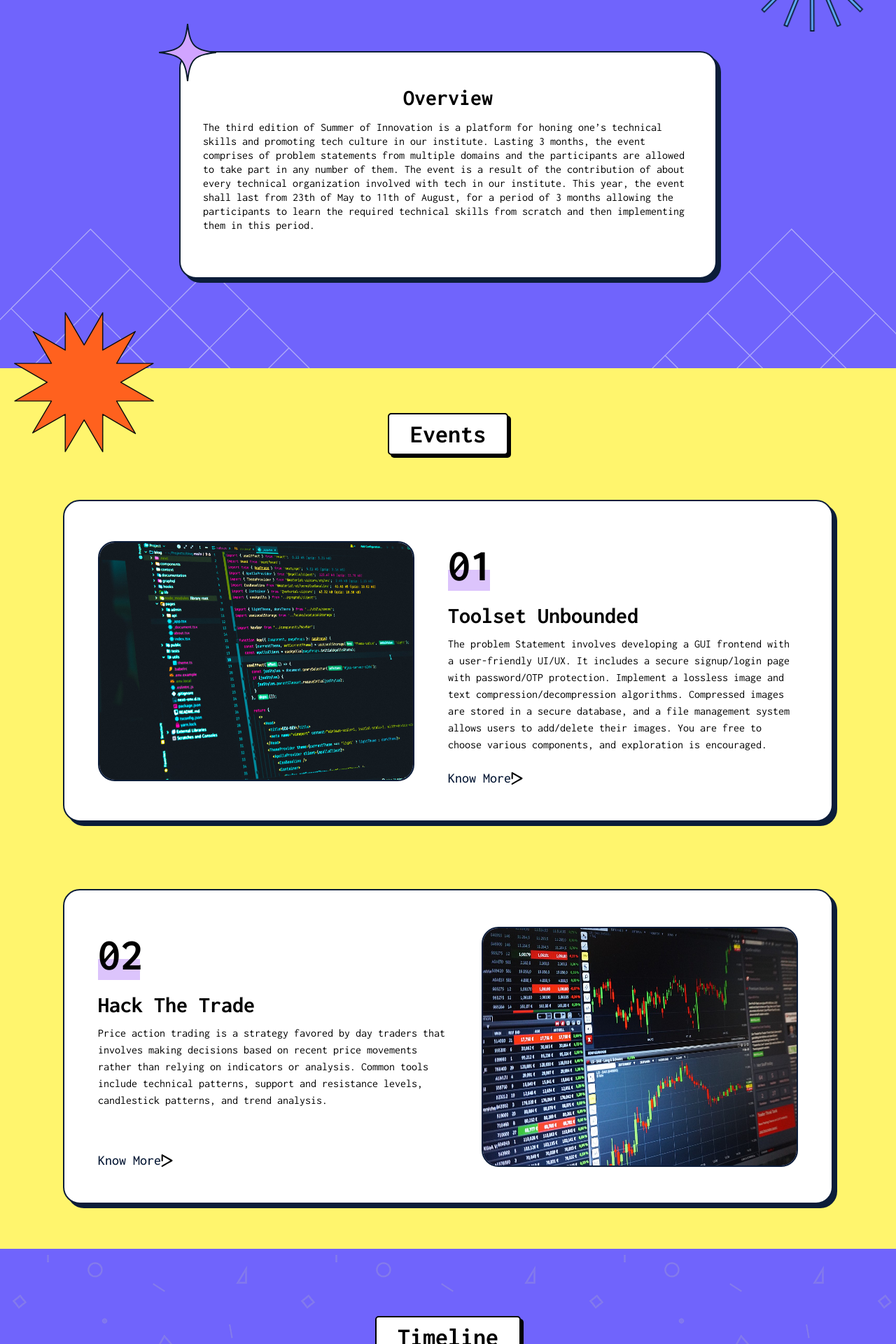
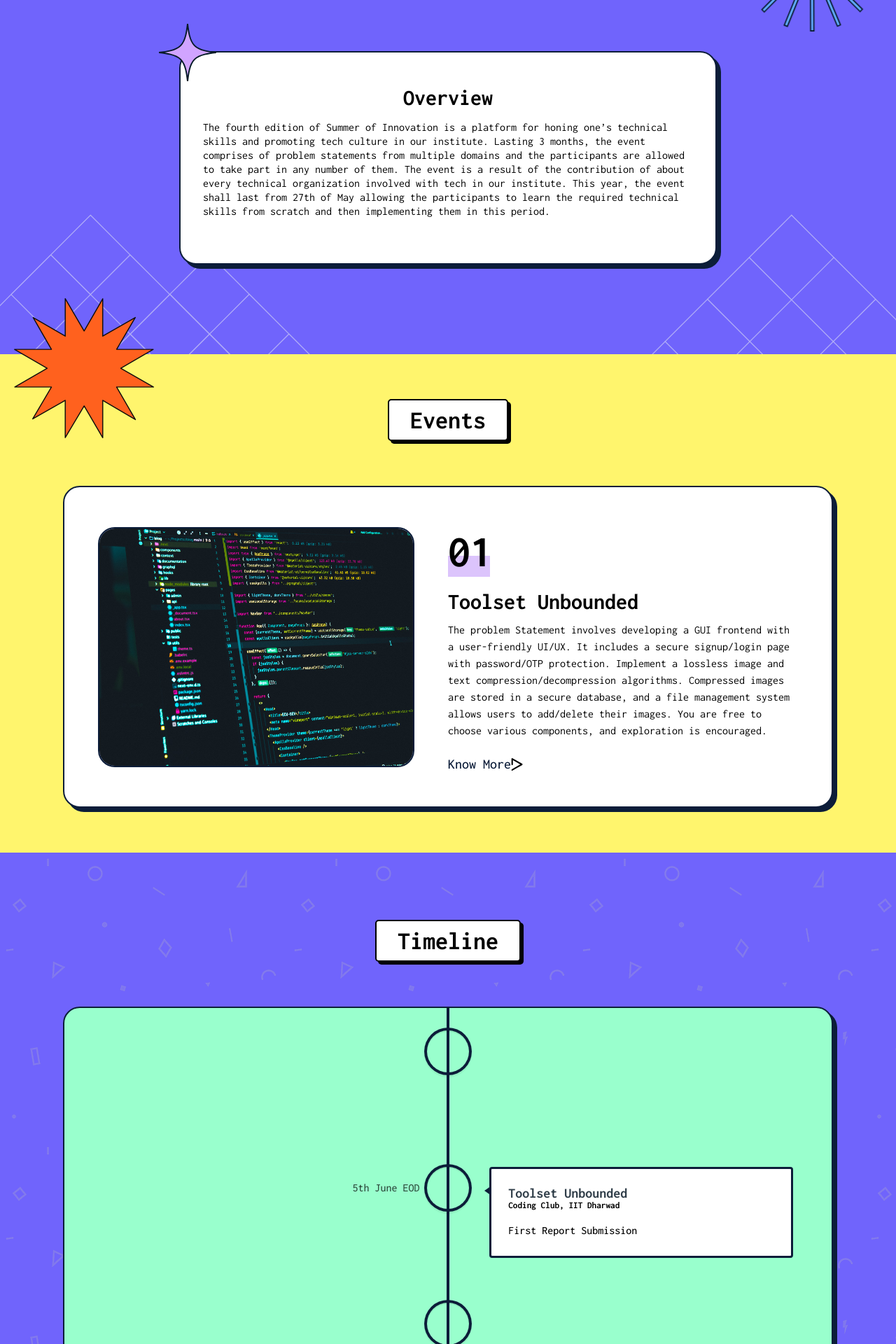
Before and after one commit to oss2019/SOI_2k23, a Next.js app: page / in a window 1280 px wide. Shown: the part 951-2871 px from the top of the page at 70% size. Built offline with nearby package versions, Linux system fonts and the light colour scheme.

Commit message:
some changes made

```diff
--- a/src/components/Events/data.js
+++ b/src/components/Events/data.js
@@ -7,17 +7,6 @@ const data = [
     knowMoreLink:
       "https://drive.google.com/file/d/1HV3reLcxYTSBijPtsfizEHURbx_C__c_/view?usp=sharing",
   },
-  {
-    heading: "Hack The Trade",
-    content: `Price action trading is a strategy favored by day traders that
-             involves making decisions based on recent price movements
-            rather than relying on indicators or analysis. Common tools
-            include technical patterns, support and resistance levels,
-            candlestick patterns, and trend analysis.`,
-    image: "/Events/stockmarketimage.jpg",
-    knowMoreLink:
-      "https://drive.google.com/file/d/1c8qUvDKzilgfZPjwe5jAKmab32ayNPK2/view?usp=sharing",
-  },
 ]
 
 export default data
--- a/src/components/Hero/Hero.jsx
+++ b/src/components/Hero/Hero.jsx
@@ -70,15 +70,14 @@ export default function Hero() {
               <h1>Overview</h1>
             </div>
             <div className={styles.aboutContent}>
-              The third edition of Summer of Innovation is a platform for honing
+              The fourth edition of Summer of Innovation is a platform for honing
               one&rsquo;s technical skills and promoting tech culture in our
               institute. Lasting 3 months, the event comprises of problem
               statements from multiple domains and the participants are allowed
               to take part in any number of them. The event is a result of the
               contribution of about every technical organization involved with
-              tech in our institute. This year, the event shall last from 23th
-              of May to 11th of August, for a period of 3 months allowing the
-              participants to learn the required technical skills from scratch
+              tech in our institute. This year, the event shall last from 27th
+              of May allowing the participants to learn the required technical skills from scratch
               and then implementing them in this period.
             </div>
           </div>
```
